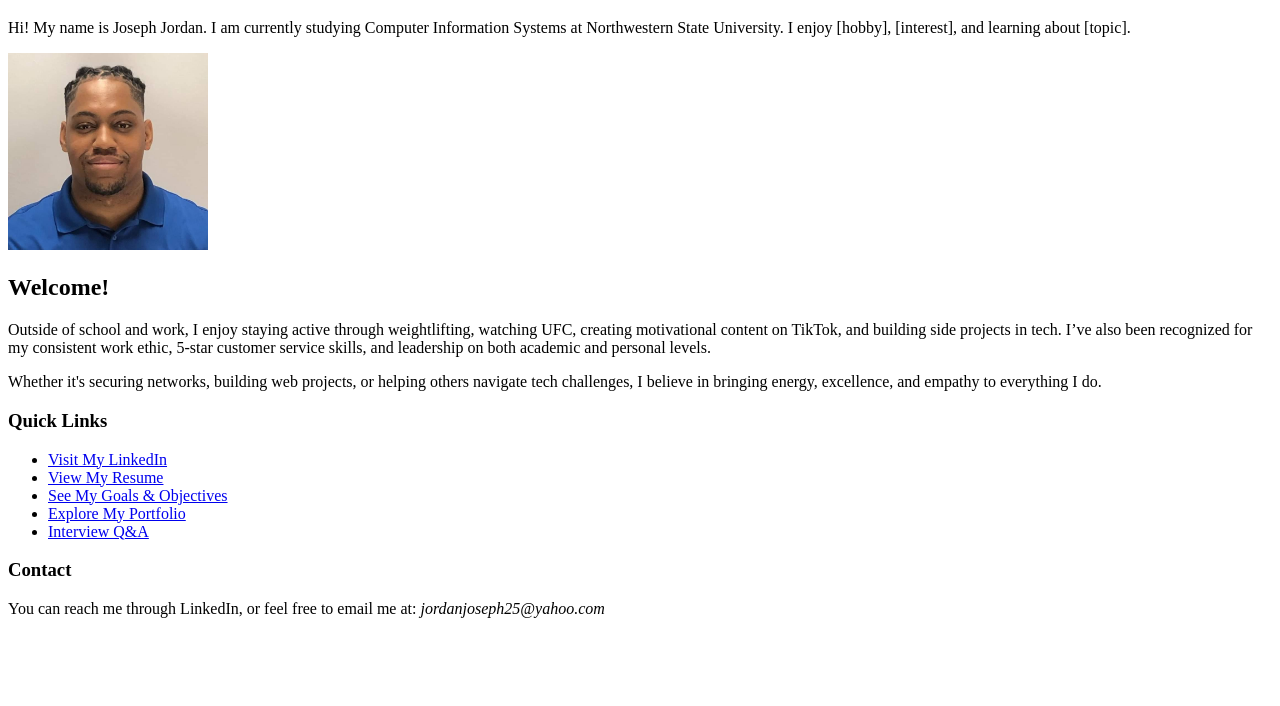
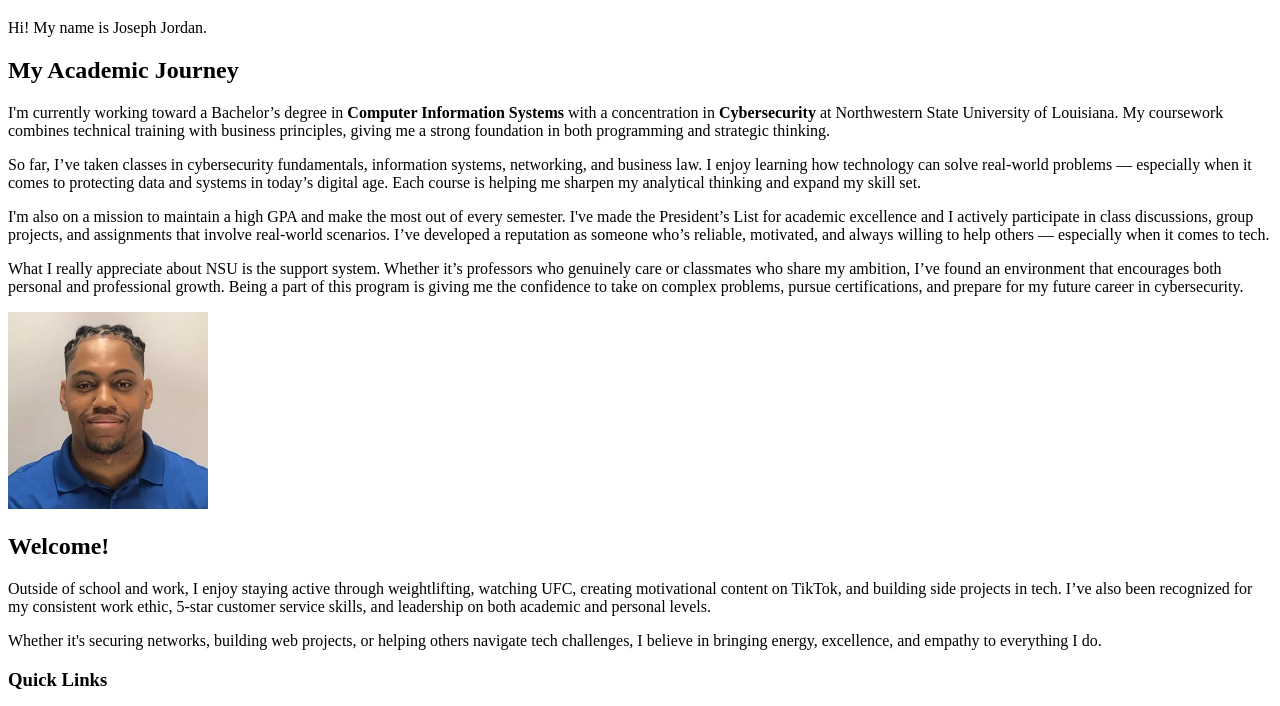
Before and after one commit to jdjhalfamazing/student_portfolio, a plain HTML site: page index.html in a window 1280 px wide. Shown: the part 87-793 px from the top of the page. Drawn offline with Linux system fonts and the light colour scheme.

Commit message:
add more to bio on home page

```diff
--- a/index.html
+++ b/index.html
@@ -14,7 +14,15 @@
   </nav>
 
   <h1>Joseph Jordan - Professional Page</h1>
-  <p>Hi! My name is Joseph Jordan. I am currently studying Computer Information Systems at Northwestern State University. I enjoy [hobby], [interest], and learning about [topic].</p>
+  <p>Hi! My name is Joseph Jordan.</p>
+  <h2>My Academic Journey</h2>
+<p>I'm currently working toward a Bachelor’s degree in <strong>Computer Information Systems</strong> with a concentration in <strong>Cybersecurity</strong> at Northwestern State University of Louisiana. My coursework combines technical training with business principles, giving me a strong foundation in both programming and strategic thinking.</p>
+
+<p>So far, I’ve taken classes in cybersecurity fundamentals, information systems, networking, and business law. I enjoy learning how technology can solve real-world problems — especially when it comes to protecting data and systems in today’s digital age. Each course is helping me sharpen my analytical thinking and expand my skill set.</p>
+
+<p>I'm also on a mission to maintain a high GPA and make the most out of every semester. I've made the President’s List for academic excellence and I actively participate in class discussions, group projects, and assignments that involve real-world scenarios. I’ve developed a reputation as someone who’s reliable, motivated, and always willing to help others — especially when it comes to tech.</p>
+
+<p>What I really appreciate about NSU is the support system. Whether it’s professors who genuinely care or classmates who share my ambition, I’ve found an environment that encourages both personal and professional growth. Being a part of this program is giving me the confidence to take on complex problems, pursue certifications, and prepare for my future career in cybersecurity.</p>
 
   <img src="images/me.jpg" alt="Your Photo" width="200">
 
```
